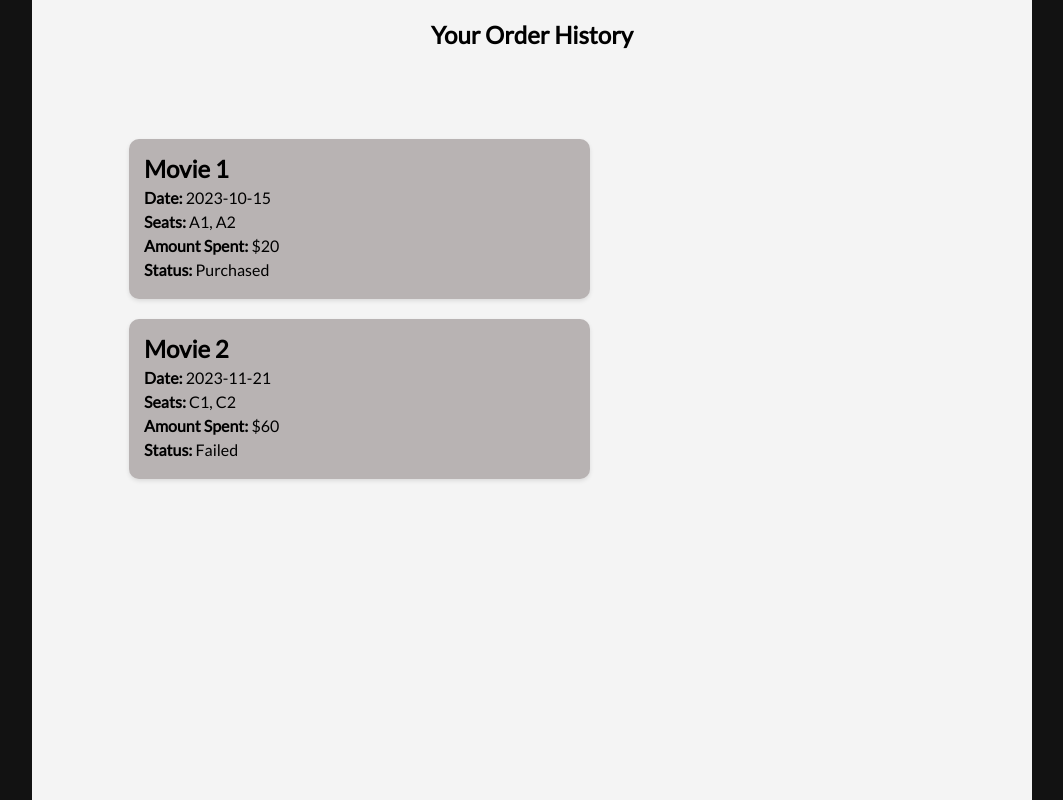
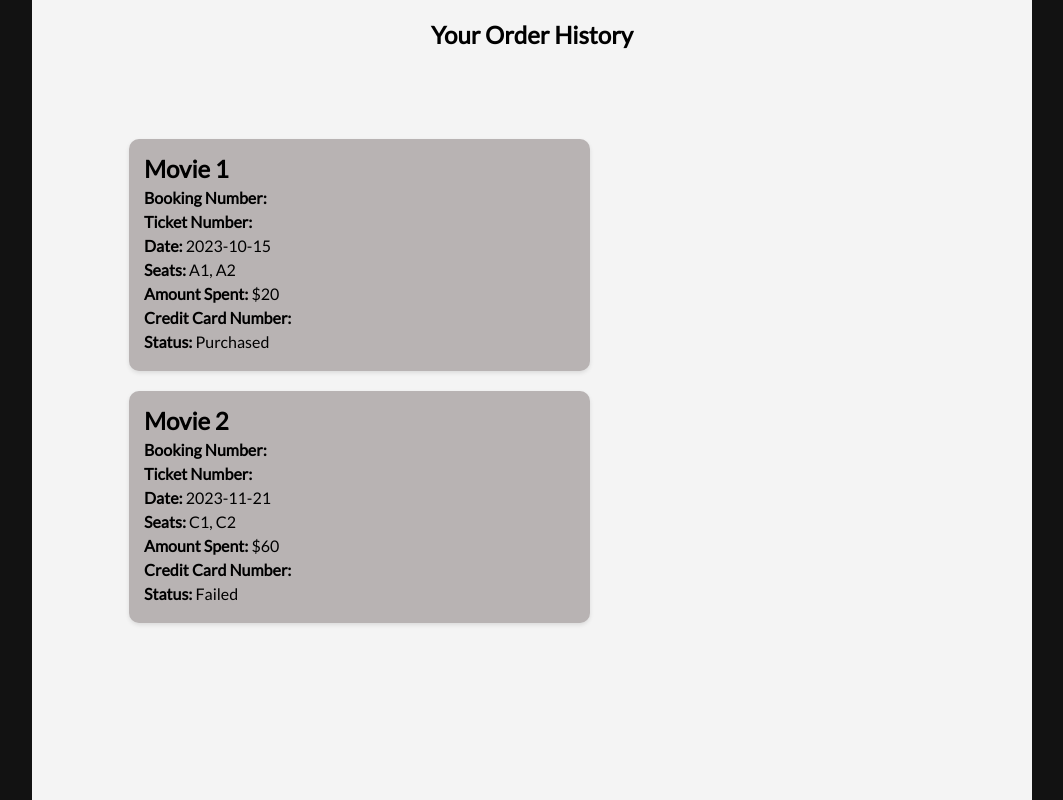
Before and after one commit to Cucumbercon/Cinema-Project, a React (Create React App) app in the folder web/: page /orderhistory in a window 1280 px wide. Shown: the whole page, without its empty margins (108-1171 px from the left). Built offline with nearby package versions, Linux system fonts and the light colour scheme; no server answers; a web font is replaced by a local one.

Commit message:
modified:   idstore.txt 	modified:   web/src/pages/OrderHistory/OrderHistory.js

```diff
--- a/web/src/pages/OrderHistory/OrderHistory.js
+++ b/web/src/pages/OrderHistory/OrderHistory.js
@@ -66,10 +66,13 @@ function OrderHistory() {
                     <div key={order.id} className="order">
                     {/* <div key={order.id} className="order-item"> */}
                         <h3>{order.movieTitle}</h3>
-                        <p><strong>Date:</strong> {order.date}</p>
-                        <p><strong>Seats:</strong> {order.seats.join(', ')}</p>
-                        <p><strong>Amount Spent:</strong> ${order.amountSpent}</p>
-                        <p><strong>Status:</strong> {order.purchaseStatus}</p>
+                            <p><strong>Booking Number:</strong> {order.bookingNumber}</p>
+                            <p><strong>Ticket Number:</strong> {order.ticketNumber}</p>
+                            <p><strong>Date:</strong> {order.date}</p>
+                            <p><strong>Seats:</strong> {order.seats.join(', ')}</p>
+                            <p><strong>Amount Spent:</strong> ${order.amountSpent}</p>
+                            <p><strong>Credit Card Number:</strong> {order.creditCardNumber}</p>
+                            <p><strong>Status:</strong> {order.purchaseStatus}</p>
                     </div>
                 ))}
             </div>
```
Also changed, not shown: 1 other file (tests, documents, lock files or other folders).
